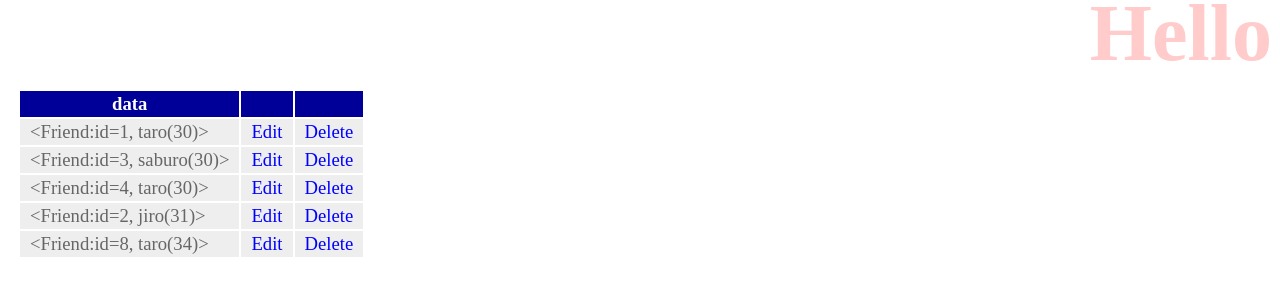
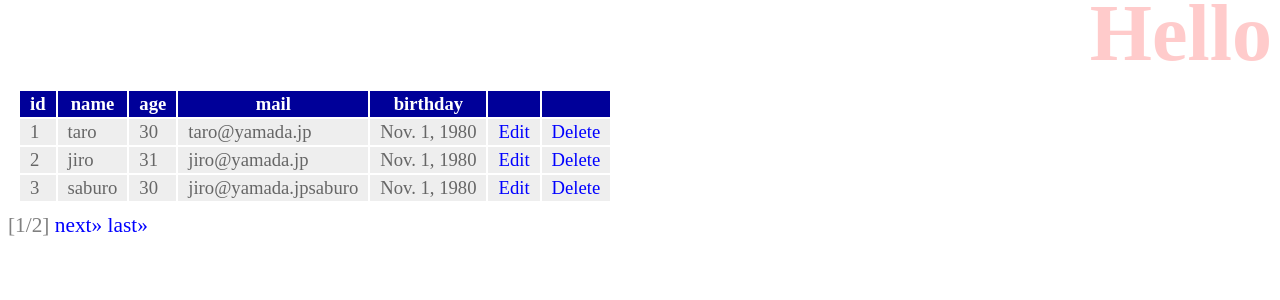
Before and after one commit to coockie2/django_sample_app, a Django app: page /hello/ in a window 1280 px wide. Shown: the top 300 px of the page. Run offline with Django 3.2, Linux system fonts and the light colour scheme; data comes from the database, SQL or seed files in the repository.

Commit message:
ページネーションの追加

```diff
--- a/hello/templates/hello/index.html
+++ b/hello/templates/hello/index.html
@@ -10,17 +10,38 @@
         <h1>{{title}}</h1>
         <table>
             <tr>
-                <th>data</th>
+                <th>id</th>
+                <th>name</th>
+                <th>age</th>
+                <th>mail</th>
+                <th>birthday</th>
                 <th></th>
                 <th></th>
             </tr>
             {% for item in data %}
             <tr>
-                <td>{{item}}</td>
+                <td>{{item.id}}</td>
+                <td>{{item.name}}</td>
+                <td>{{item.age}}</td>
+                <td>{{item.mail}}</td>
+                <td>{{item.birthday}}</td>
                 <td><a href="{% url 'edit' item.id %}">Edit</a></td>
                 <td><a href="{% url 'delete' item.id %}">Delete</a></td>
             </tr>
             {% endfor %}
         </table>
+        <div class="pagenation">
+            {% if data.has_previous %}
+                <a href="{% url 'index' %}">&laquo;first</a>
+                <a href="{% url 'index' %}{{data.previous_page_number}}">&laquo;prev</a>
+            {% endif %}
+            <span class="current">
+                [{{data.number}}/{{data.paginator.num_pages}}]
+            </span>
+            {% if data.has_next %}
+                <a href="{% url 'index' %}{{data.next_page_number}}">next&raquo;</a>
+                <a href="{% url 'index' %}{{data.paginator.num_pages}}">last&raquo;</a>
+            {% endif %}
+        </div>
     </body>
 </html>
--- a/hello/urls.py
+++ b/hello/urls.py
@@ -3,6 +3,7 @@ from . import views
 
 urlpatterns = [
     path('', views.index, name = 'index'),
+    path('<int:num>', views.index, name = 'index'),
     path('create/', views.create, name = 'create'),
     path('edit/<int:num>', views.edit, name = 'edit'),
     path('delete/<int:num>', views.delete, name = 'delete'),
--- a/hello/views.py
+++ b/hello/views.py
@@ -1,17 +1,19 @@
 # -*- coding: utf-8 -*-
 from __future__ import unicode_literals
 
-from django.shortcuts import render
+from django.core.paginator import Paginator
+from django.shortcuts import render, redirect
 # from django.http import HttpResponse
-from django.shortcuts import redirect
 from .models import Friend
-from .forms import FriendForm, FindForm, CheckForm
+from .forms import FriendForm, FindForm
 
-def index(request):
+def index(request, num = 1):
+    data = Friend.objects.all()
+    page = Paginator(data, 3)
     params = {
             'title' : 'Hello',
             'message' : '',
-            'data' : Friend.objects.all().order_by('age'),
+            'data' : page.get_page(num),
         }
     return render(request, 'hello/index.html', params)
 
```
